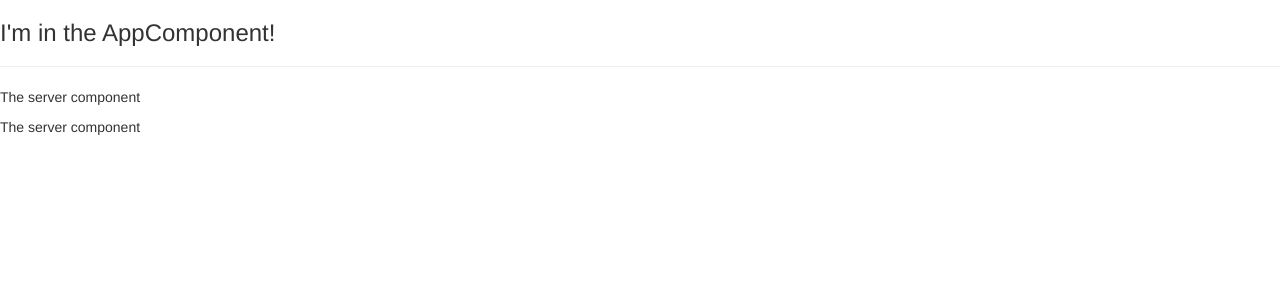
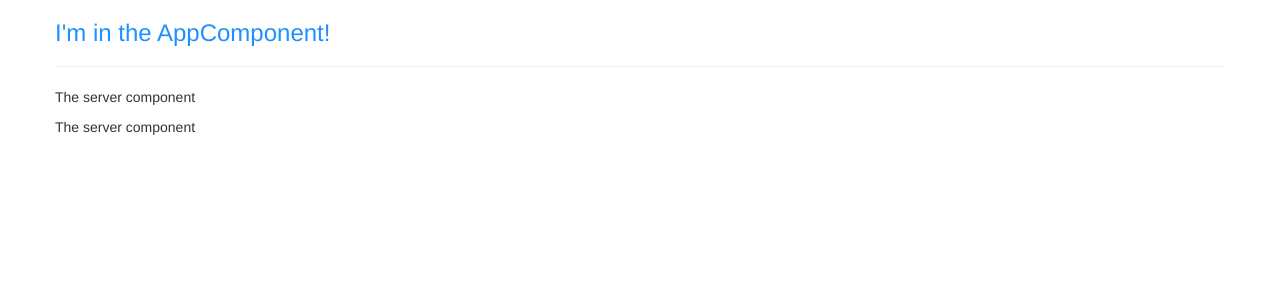
Before and after one commit to RobertImbrie/udemy-angular-5, an Angular app in the folder my-first-app/: page / in a window 1280 px wide. Shown: the top 300 px of the page. Built offline with nearby package versions, Linux system fonts and the light colour scheme.

Commit message:
Use inline styling in component.ts to define H3 color

```diff
--- a/my-first-app/src/app/app.component.css
+++ b/my-first-app/src/app/app.component.css
@@ -0,0 +1,3 @@
+h3 {
+	color: darkblue;
+}
--- a/my-first-app/src/app/app.component.html
+++ b/my-first-app/src/app/app.component.html
@@ -1,3 +1,10 @@
-<h3>I'm in the AppComponent!</h3>
-<hr>
-<app-servers></app-servers>
+
+<div class="container">
+	<div class="row">
+		<div class="col-sx-12">
+			<h3>I'm in the AppComponent!</h3>
+			<hr>
+			<app-servers></app-servers>
+		</div>
+	</div>
+</div>
--- a/my-first-app/src/app/app.component.ts
+++ b/my-first-app/src/app/app.component.ts
@@ -3,8 +3,13 @@
 @Component({
   selector: 'app-root',
   templateUrl: './app.component.html',
-  styleUrls: ['./app.component.css']
+  //styleUrls: ['./app.component.css']
+  styles: [`
+  	h3 {
+  		color: dodgerblue;
+  	}
+  `]
 })
 export class AppComponent {
-  name = '';
+
 }
--- a/my-first-app/src/app/servers/servers.component.ts
+++ b/my-first-app/src/app/servers/servers.component.ts
@@ -2,8 +2,8 @@
 
 @Component({
   selector: 'app-servers',
-  template:
-  	`<app-server></app-server>
+  template: `
+  	<app-server></app-server>
   	<app-server></app-server>`,
   styleUrls: ['./servers.component.css']
 })
```
